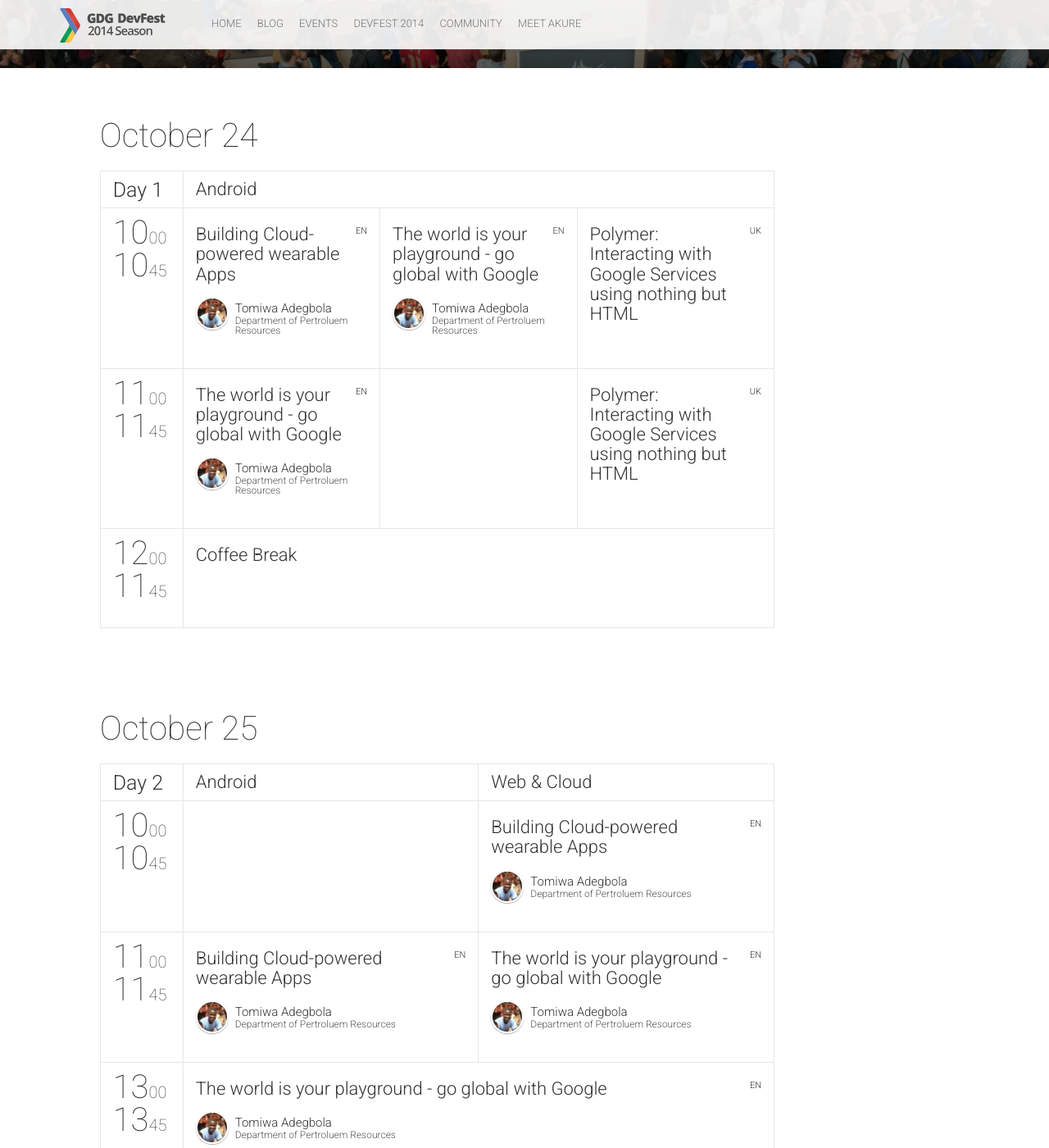
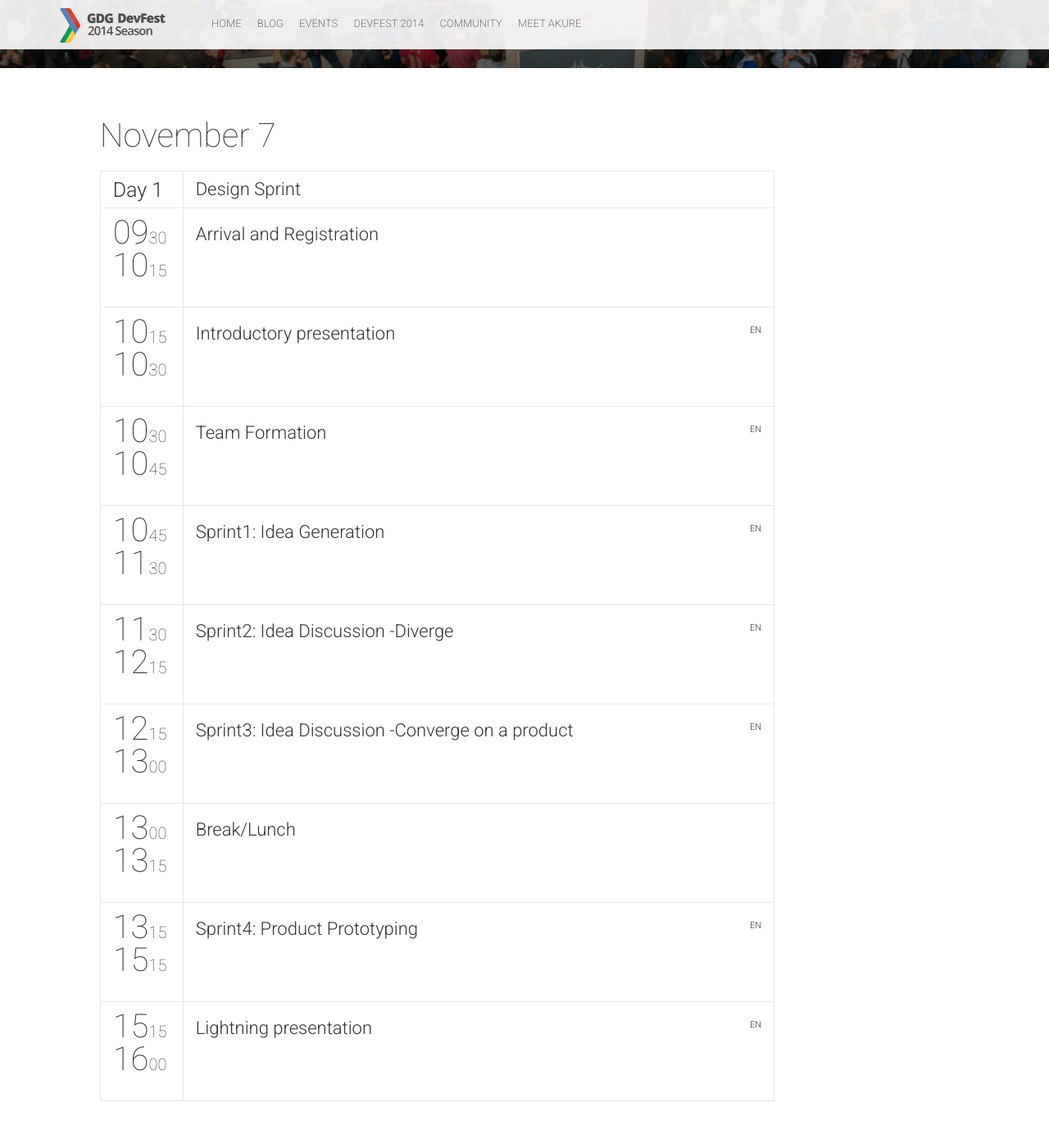
Before and after one commit to gdgakure/gdgakure.github.io, a Jekyll site: the page built from schedule.html, in a window 1280 px wide and 1400 px high, scrolled down 324 px. Shown: the whole window at 82% size. Built offline with Jekyll 4.4.1, drawn with Linux system fonts in a browser that asks for light colours; nearby versions of some CDN libraries; comment, search, counter and statistics services are not loaded; some of the changed text lies outside the part shown.

Commit message:
activate event schedule link

```diff
--- a/_data/schedule.yml
+++ b/_data/schedule.yml
@@ -1,49 +1,99 @@
 -
-  date: "2014-10-24"
-  dateReadable: "October 24"
+  date: "2014-11-07"
+  dateReadable: "November 7"
   tracks:
-    - {title: "Android", color: "#90be4e"}
+    - {title: "Design Sprint", color: "#8692D0"}
 
   timeslots:
     - {
-    	startTime: "10:00",
-    	endTime: "10:45",
-    	sessionIds: [002, 003, 004]
+        startTime: "09:30",
+        endTime: "10:15",
+        sessionIds: [801]
     }
     - {
-        startTime: "11:00",
-        endTime: "11:45",
-        sessionIds: [003, 404, 004]
+    	startTime: "10:15",
+    	endTime: "10:30",
+    	sessionIds: [802]
     }
     - {
-    	startTime: "12:00",
-    	endTime: "11:45",
-    	sessionIds: [307]
-    }
--
-  date: "2014-10-25"
-  dateReadable: "October 25"
-  tracks:
-    - {title: "Android", color: "#90be4e"}
-    - {title: "Web & Cloud", color: "#03a9f4"}
-  timeslots:
-    - {
-    	startTime: "10:00",
-    	endTime: "10:45",
-    	sessionIds: [404, 002]
+        startTime: "10:30",
+        endTime: "10:45",
+        sessionIds: [803]
     }
     - {
-    	startTime: "11:00",
-    	endTime: "11:45",
-    	sessionIds: [002, 003]
+        startTime: "10:45",
+        endTime: "11:30",
+        sessionIds: [804]
+    }
+    - {
+        startTime: "11:30",
+        endTime: "12:15",
+        sessionIds: [805]
+    }
+    - {
+        startTime: "12:15",
+        endTime: "13:00",
+        sessionIds: [806]
     }
     - {
         startTime: "13:00",
-        endTime: "13:45",
-        sessionIds: [003]
+        endTime: "13:15",
+        sessionIds: [807]
     }
     - {
-    	startTime: "14:00",
-    	endTime: "15:00",
-    	sessionIds: [503]
+        startTime: "13:15",
+        endTime: "15:15",
+        sessionIds: [808]
     }
+    - {
+        startTime: "15:15",
+        endTime: "16:00",
+        sessionIds: [809]
+    }
+-
+  date: "2014-11-08"
+  dateReadable: "November 08"
+  tracks:
+    - {title: "Polymer Polytechnic Hackathon", color: "#FF669A"}
+
+  timeslots:
+    - {
+    	startTime: "09:15",
+    	endTime: "10:05",
+    	sessionIds: [701]
+    }
+    - {
+    	startTime: "10:05",
+    	endTime: "10:25",
+    	sessionIds: [702]
+    }
+    - {
+        startTime: "10:25",
+        endTime: "10:40",
+        sessionIds: [703]
+    }
+    - {
+    	startTime: "10:40",
+    	endTime: "11:25",
+    	sessionIds: [704]
+    }
+    - {
+        startTime: "11:25",
+        endTime: "12:00",
+        sessionIds: [705]
+    }
+    - {
+        startTime: "12:00",
+        endTime: "13:00",
+        sessionIds: [706]
+    }
+    - {
+        startTime: "13:00",
+        endTime: "16:50",
+        sessionIds: [707]
+    }
+    - {
+        startTime: "16:51",
+        endTime: "17:00",
+        sessionIds: [708]
+    }
--- a/_data/sessions.yml
+++ b/_data/sessions.yml
@@ -48,3 +48,107 @@
   speakers: [7]
   language: en
   complexity: "Expert"
+-
+  id: 701
+  title: "Arrival and Registration"
+  service: true
+-
+  id: 702
+  title: "Introductory presentation"
+  description:
+  subtype: keynote
+  language: en
+  complexity: "Beginner"
+-
+  id: 703
+  title: "Coffee Break"
+  service: true
+-
+  id: 704
+  title: "Polymer Basics(interactive samples)"
+  description: ""
+  subtype: workshop
+  language: en
+  complexity: "Intermediate"
+-
+  id: 705
+  title: "Tutorial Codelab"
+  description: ""
+  subtype: workshop
+  language: en
+  complexity: "Intermediate"
+-
+  id: 706
+  title: "Maps codelab"
+  description: ""
+  subtype: workshop
+  language: en
+  complexity: "Intermediate"
+-
+  id: 707
+  title: "Break/Lunch"
+  service: true
+-
+  id: 708
+  title: "Self-guided codelabs (or continued hacking)"
+  description: ""
+  subtype: workshop
+  language: en
+  complexity: ""
+-
+  id: 801
+  title: "Arrival and Registration"
+  service: true
+-
+  id: 802
+  title: "Introductory presentation"
+  description: ""
+  subtype: keynote
+  language: en
+  complexity: "Beginner"
+-
+  id: 803
+  title: "Team Formation"
+  description: ""
+  subtype: interaction
+  language: en
+  complexity: "none"
+-
+  id: 804
+  title: "Sprint1: Idea Generation"
+  description: ""
+  subtype: workshop
+  language: en
+  complexity: "Beginner"
+-
+  id: 805
+  title: "Sprint2: Idea Discussion -Diverge"
+  description: ""
+  subtype: workshop
+  language: en
+  complexity: "Intermediate"
+-
+  id: 806
+  title: "Sprint3: Idea Discussion -Converge on a product"
+  description: ""
+  subtype: workshop
+  language: en
+  complexity: "Intermediate"
+-
+  id: 807
+  title: "Break/Lunch"
+  service: true
+-
+  id: 808
+  title: "Sprint4: Product Prototyping"
+  description: ""
+  subtype: workshop
+  language: en
+  çomplexity: "Intermediate"
+-
+  id: 809
+  title: "Lightning presentation"
+  description: ""
+  subtype: presentation
+  language: en
+  complexity: "none"
--- a/_includes/agenda.html
+++ b/_includes/agenda.html
@@ -28,7 +28,7 @@
 					clicking the “Edit on Plunker” buttons. That will be the fastest way to start hacking on Polymer.</p>
              <div>
 
-            <a href="{{ site.baseurl }}/#/" class="bottom-section-link btn btn-primary waves-effect waves-button waves-light waves-float" style="margin:30px;padding: 10px;">Event Schedule</a>
+            <a href="{{ site.baseurl }}/schedule/" class="bottom-section-link btn btn-primary waves-effect waves-button waves-light waves-float" style="margin:30px;padding: 10px;">Event Schedule</a>
         </div>
 
 
```
Also changed, not shown: 2 other files.
